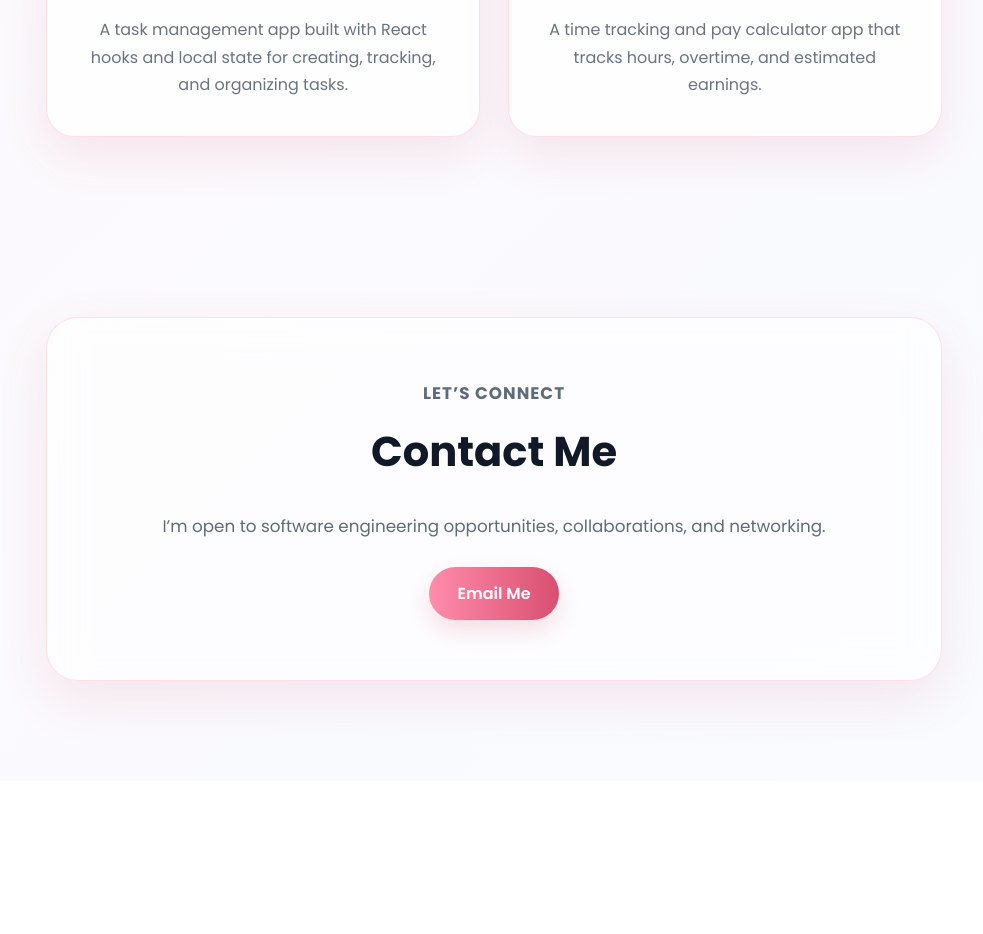
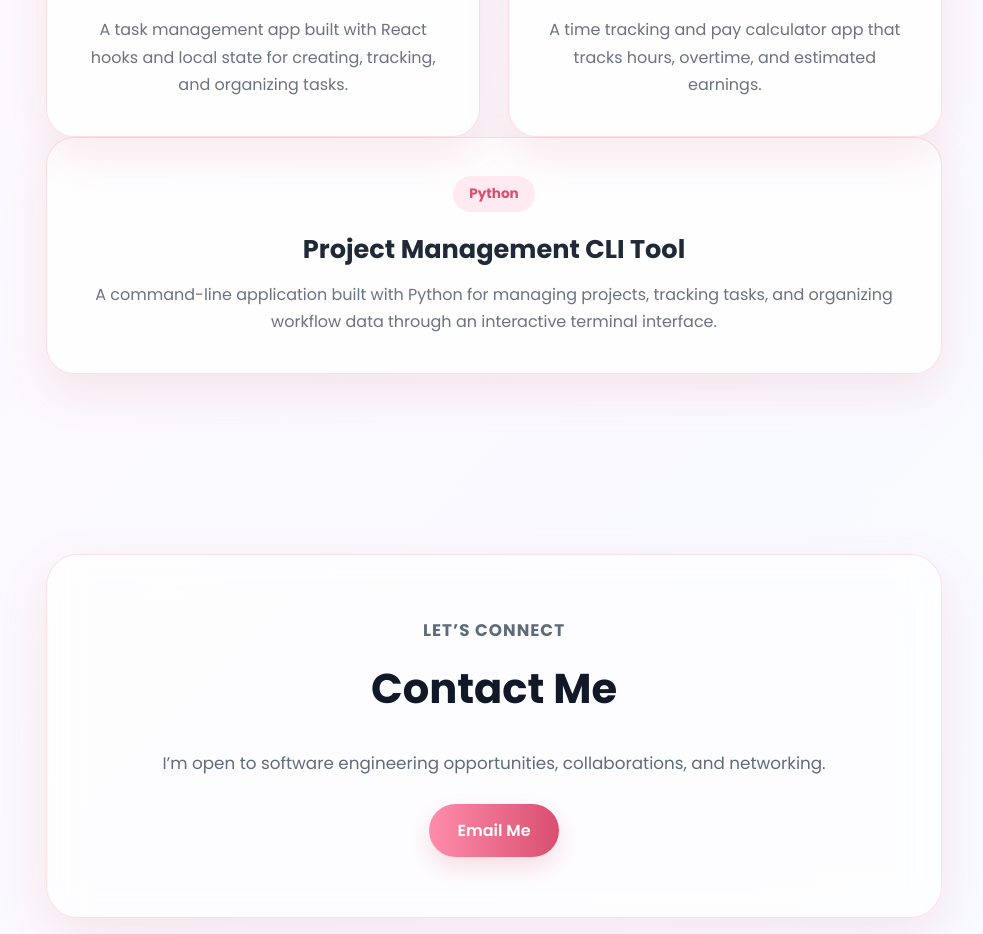
Before and after one commit to amercado1199-hub/alyssa-portfolio, a React (Vite) app in the folder alyssa-portfolio/: page / in a window 1280 px wide. Shown: the part 1540-2474 px from the top of the page, without its empty margins (146-1129 px from the left). Before the commit the page ends 2321 px from the top, so only its background shows below. Built offline with nearby package versions, Linux system fonts and the light colour scheme.

Commit message:
added project

```diff
--- a/alyssa-portfolio/src/App.jsx
+++ b/alyssa-portfolio/src/App.jsx
@@ -45,6 +45,16 @@ A time tracking and pay calculator app that tracks hours,
 overtime, and estimated earnings.
 </p>
 </div>
+
+</div>
+<div className="project-card">
+<span className="project-tag">Python</span>
+<h3>Project Management CLI Tool</h3>
+<p>
+A command-line application built with Python for managing projects,
+tracking tasks, and organizing workflow data through an interactive
+terminal interface.
+</p>
 </div>
 </section>
 
```
